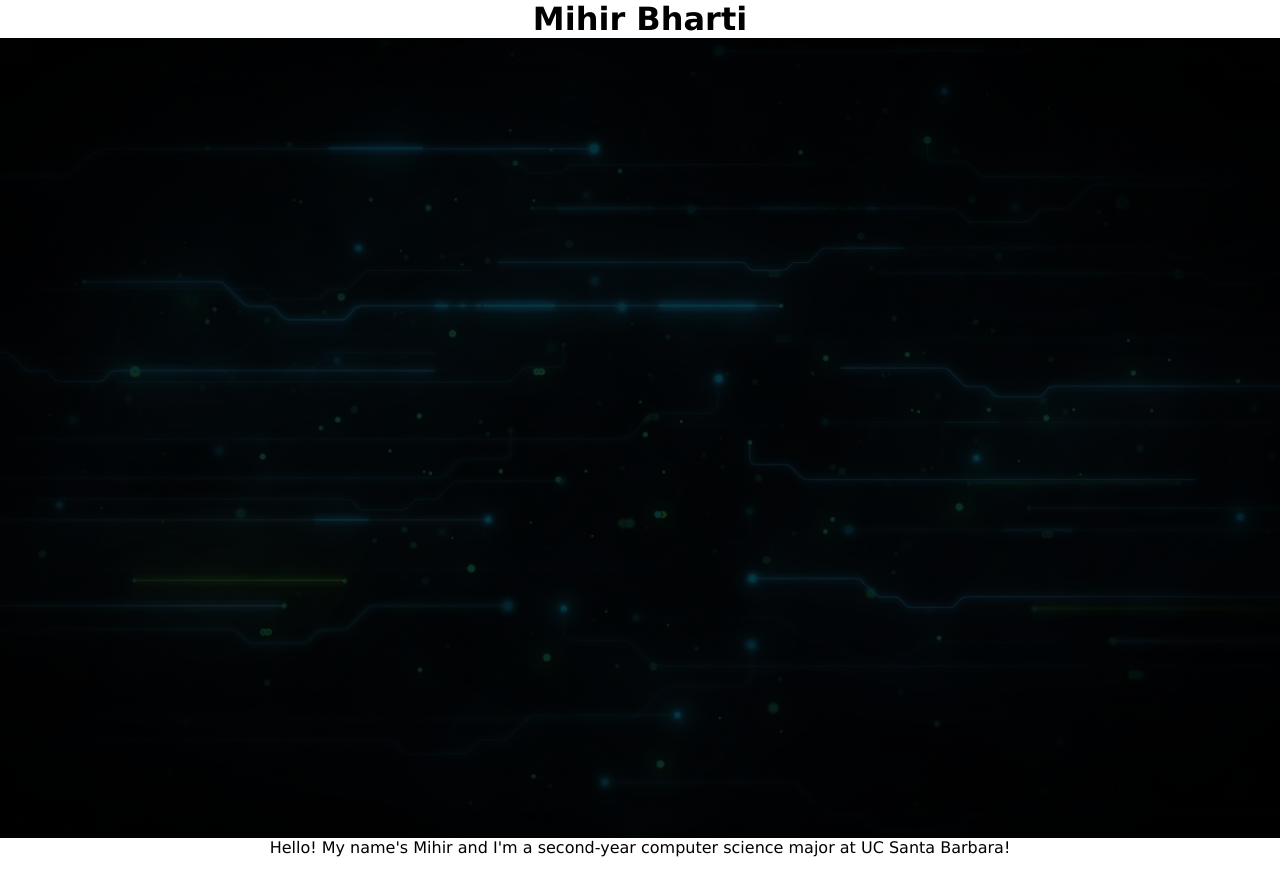
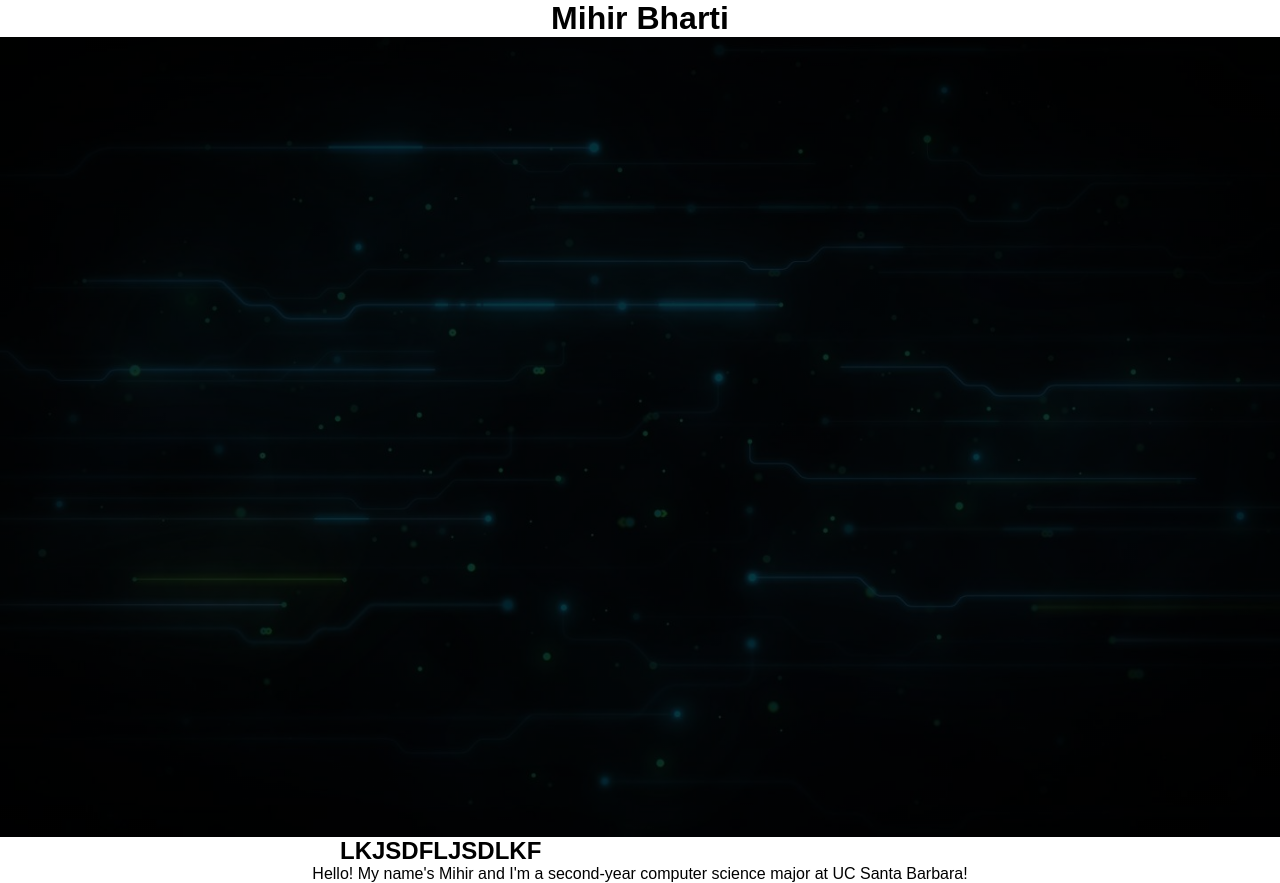
Before and after one commit to mbharti12/mbharti12.github.io, a plain HTML site: page index.html in a window 1280 px wide. Before the commit the page ends 857 px from the top, so only its background shows below. Drawn offline with Linux system fonts and the light colour scheme.

Commit message:
checking linking between css and html files

```diff
--- a/index.html
+++ b/index.html
@@ -11,6 +11,9 @@
         <div class="banner">
 
         </div>
+        <div class="content">
+            <h2>LKJSDFLJSDLKF</h2>
+        </div>
         <center> Hello! My name's Mihir and I'm a second-year computer science major at UC Santa Barbara! </center>
     </body>
 </html>
--- a/style.css
+++ b/style.css
@@ -1,7 +1,7 @@
 *{
     margin: 0;
     padding: 0;
-    font-family: 'Lucida Sans';
+    font-family: sans-serif;
 }
 .banner{
     width: 100%;
@@ -10,3 +10,7 @@
     background-size: cover;
     background-position: center;
 }
+.content{
+    width: 600px;
+    margin: auto;
+}
```
